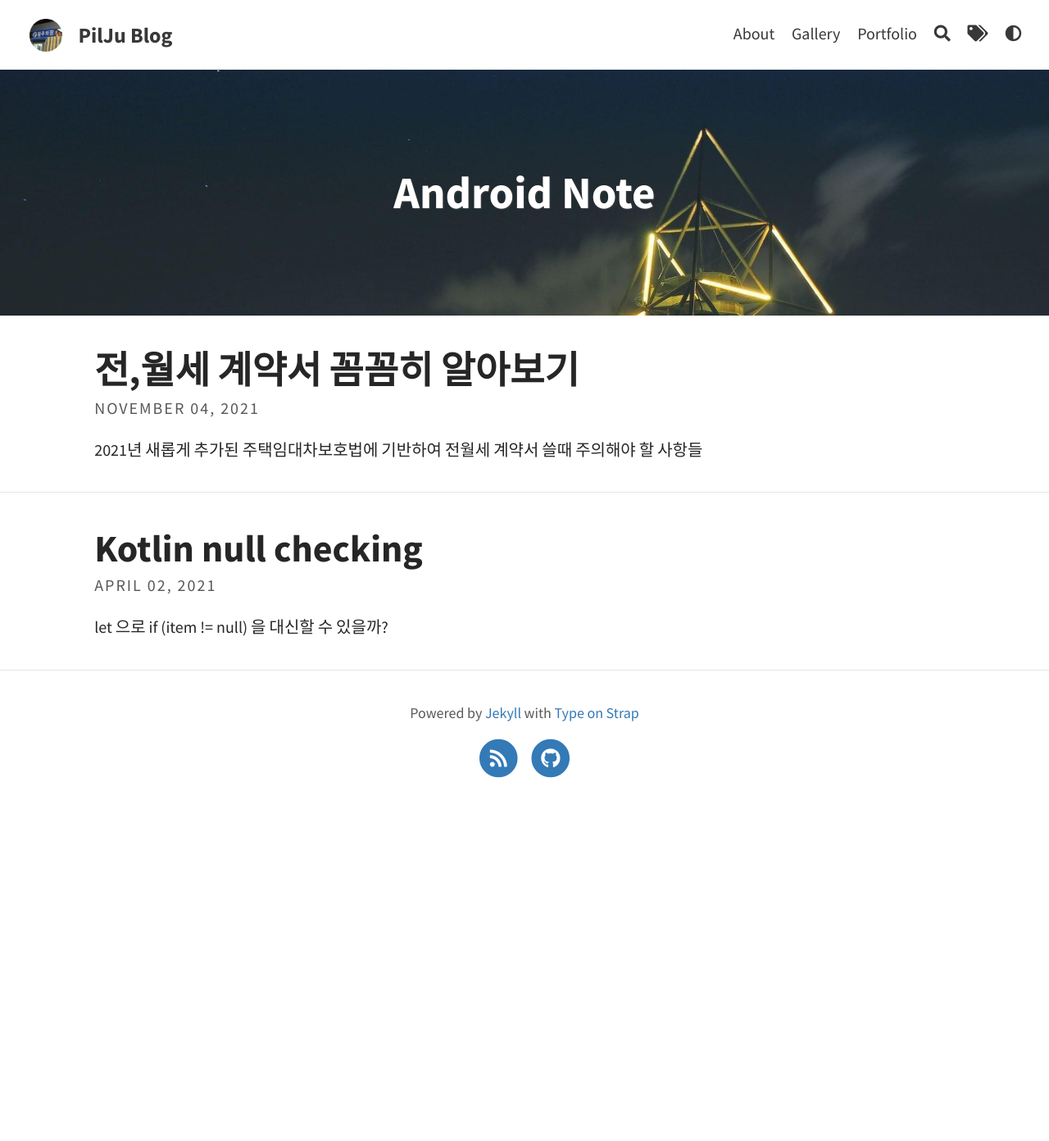
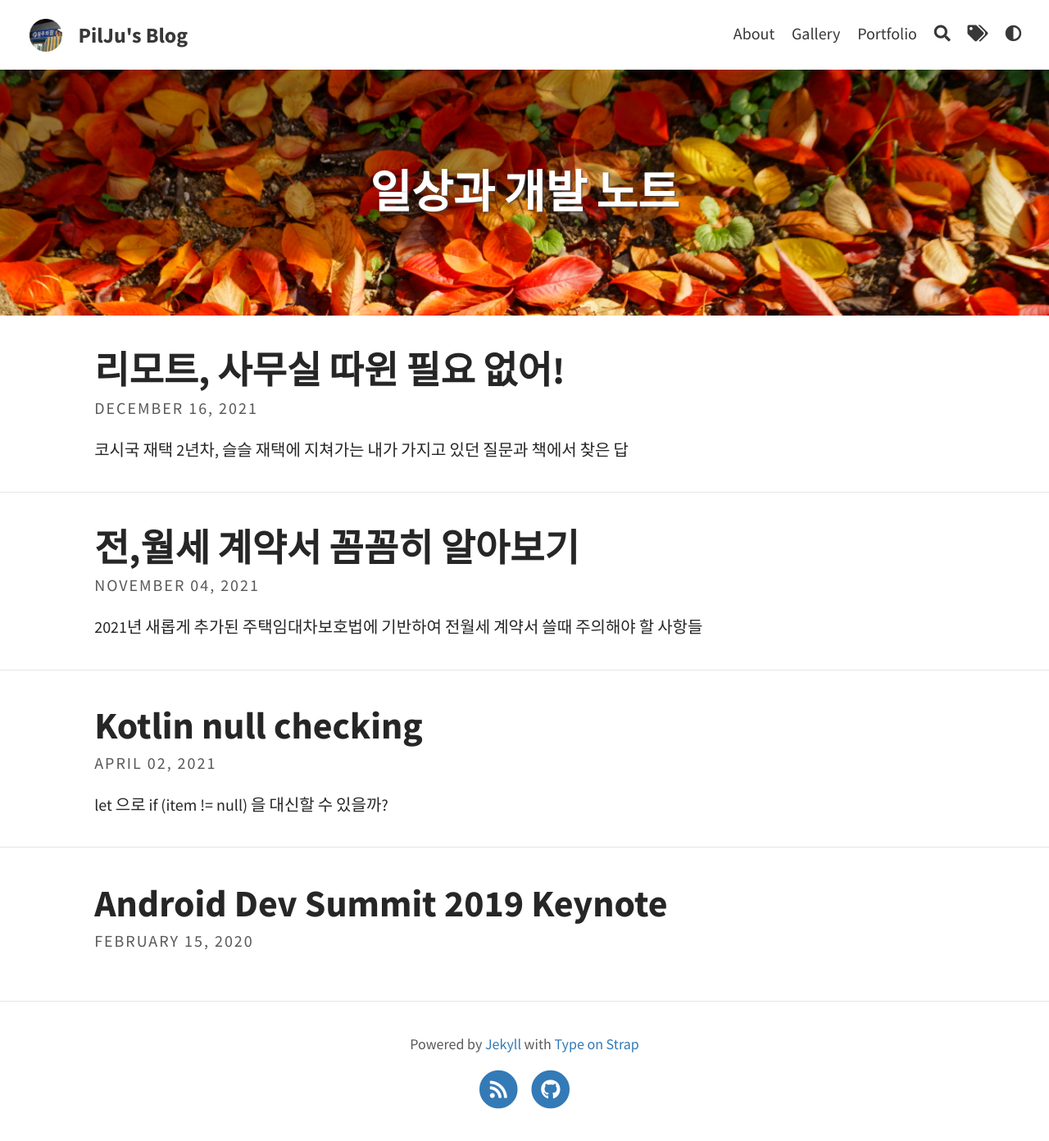
Before and after one commit to Veronikapj/veronikapj.github.io, a Jekyll site: the page built from index.html, in a window 1280 px wide. Shown: the whole page at 82% size. Built offline with Jekyll 4.4.1, drawn with Linux system fonts in a browser that asks for light colours; the list of posts is cut into pages by our own code; before the commit the page ends 988 px from its top, so only the background shows below that; some of the changed lines change nothing that is shown.

Commit message:
12.16 책리뷰 추가

```diff
--- a/_config.yml
+++ b/_config.yml
@@ -3,15 +3,15 @@ baseurl: ""
 url: "https://veronikapj.github.io"
 
 # THEME-SPECIFIC CONFIGURATION
-title: PilJu Blog                                  # site's title
-description: "안드로이드 관련 자료 노트"      # used by search engines
+title: PilJu's Blog                                  # site's title
+description: "주로 안드로이드 관련 자료 노트와 일상"      # used by search engines
 avatar: assets/img/profile.png                         # Empty for no avatar in navbar
 favicon: assets/favicon.ico                             # Icon displayed in the tab
 
 # Header and footer text
 # header_text: Change <code>header_text</code> in <code>_config.yml</code>  # Change Blog header text
-header_text: Android Note
-header_feature_image: assets/img/pexels/triangular.jpeg
+header_text: 일상과 개발 노트
+header_feature_image: assets/img/pexels/leaves.jpeg
 footer_text: >
   Powered by <a href="https://jekyllrb.com/">Jekyll</a> with <a href="https://github.com/sylhare/Type-on-Strap">Type on Strap</a>
 
@@ -42,10 +42,10 @@ paginate: 5
 paginate_path: "/blog/page:num"
 
 # PORTFOLIO
-collections:
-  portfolio:
-    output: true
-    permalink: /:collection/:name
+# collections:
+#   portfolio:
+#     output: true
+#     permalink: /:collection/:name
 
 # BUILD SETTINGS
 sass:
--- /dev/null
+++ b/_posts/2020-02-15-Android-DevSummit2019-Keynote.md
@@ -0,0 +1,100 @@
+---
+layout: post
+title: Android Dev Summit 2019 Keynote
+tags: [Android, Sessions]
+---
+
+![image](https://user-images.githubusercontent.com/360685/146335526-c969e712-83ae-4dab-84a2-3648aec23cdb.png)
+
+### 안드로이드 앞으로 10년 5가지 방향
+
+1. Helpful innovation
+
+    응급 위치 서비스 지원
+
+    동적 디스플레이 : 더 큰 화면에서 앱 연속성을 경험할 수 있게
+
+2. Updatability
+
+    오픈 소스, 많은 제조사에서 오는 조각화를 좀 더 일관되게
+
+    사용자가 현재 가지고 있는 디바이스의 업데이트 가능성을 높일 것
+
+3. Security
+
+    데이터 보호
+
+4. Privacy
+
+    사용자가 더 많은 제어권을 가지게 된다.
+
+    백그라운드 활동 제한, 광고 팝업 차단
+
+    기술 프라이버시는 중요하다
+
+5. Great developer experiences
+
+    Kotlin :  자바보다 더 적은 코드로
+
+    Jetpack Compose : 새로운 UI 툴킷
+
+
+![image](https://user-images.githubusercontent.com/360685/146335667-bcada5d9-ae60-4671-a483-b7537c1b6b92.png)
+
+
+### Modern Android Development
+
+### Modern Distribution Channel
+
+### Modern OS
+
+개발자들은 구글에서, 앱을 개발할 때 올바른 길을 제시 하기를 원한다.
+
+가장 빠르고 쉬운 개발을 위해 제안함.
+
+ - Kotlin, Compose
+
+ - 툴, 개발도구, 배포
+
+1. Kotlin
+
+    Kotlin: Associate Android Developer Certification
+
+    Kotlin Playground
+
+2. Jetpack
+
+    벤치마킹, 뷰바인딩, 카메라X, Compose
+
+3. Android Studio 4.0
+
+    Jetpack Compose 툴킷
+
+    모션 에디터 : 애니메이션 제작
+
+    라이브 레이아웃 인스펙터
+
+    코틀린 라이브 템플릿
+
+4. Play Store - 플랫폼으로서
+
+    퍼미션 추가
+
+    자녀 보호, 가족 정책 업데이트
+
+    앱 개발자가 어떤 SDK가 안전한지 알 수 있게
+
+    앱 번들 - 개발자가 앱 콘솔에 액세스 하지 않고, 아티펙트에 액세스
+
+    ![image](https://user-images.githubusercontent.com/360685/146335748-00fdd990-8575-43f7-bccd-afd04163dc72.png)
+
+
+    사전 등록 : 게임
+
+    Play Pass 499 달러 : 유료앱 프리패스
+
+    개발자들에게 공정하게 나눌 수 있는 정책 마련할 것
+
+
+### 영상링크
+link: https://youtu.be/5jJ-e278BFY
--- /dev/null
+++ b/_posts/2021-12-16-remote-work.md
@@ -0,0 +1,69 @@
+---
+layout: post
+title: 리모트, 사무실 따윈 필요 없어!
+color: rgb(235,234,37)
+tags: [book, 재택근무]
+---
+## 코시국 재택 2년차, 슬슬 재택에 지쳐가는 내가 가지고 있던 질문과 책에서 찾은 답
+
+위키미디어 / 제이슨 프리드, 데이빗 하이네마이어 한슨 지음, 임정민 옮김
+
+![image](https://user-images.githubusercontent.com/360685/146336565-85ac57b8-d679-409e-ba87-60dcbcde9909.png)
+
+
+1. 모두 모여서 하는 "공통된" 업무시간이 필요할까?
+    > 9시부터 5시까지 일한다는 생각을 버려라, 팀 동료들과 비동기로 협업하는 것은 조금 시간이 걸리고 연습이 필요하다. 하지만 머지 않아 중요한 것은 시간표가 아니라 업무를 완료하는 것임을 깨닫게 될 것이다. -25p
+    > 4 시간정도 일하는 시간 중첩은 필요하다 -89p
+
+2. 사무실은 필요 없어지는 걸까?
+    > 모든 직원이 한 곳에 모여서 일할 필요가 없다는 뜻이지, 반드시 각자 집에서 일해야 한다는 의미도 아니다. .. 중략 .. 사무실은 필요품이 아니라 사치품이다.
+
+3. "게으름" 때문에 실행하지 못한다?
+    > 외부 전문가의 도움을 받아야 하는 업무는 회사 밖에서 수행되며, 경영진의 직접적인 통제 밖에서 일어나고 있다는 사실이다. 하지만 효율적으로 업무가 진행되고 있다는 것에 의심의 여지가 없다. .. 중략 .. 이렇게 외부인들에게 신뢰를 보이던 회사가 "내부인"들을 신뢰하는데 어려움을 겪는 이유는 무엇인가?
+    -> 집에서 온종일 비디오 게임이나 인터넷 서핑을 하고 싶다면, 사무실 책상에서도 그럴 수 있다. 사무실 출근이 생산성을 보장하지 못한다.
+
+    > 같은 사무실에서 몇 발자국 떨어져 있는 동료에게 이메일을 보내는 것도 효율적이지 않다. 사무실로 출근하지만 원격 근무 처럼 일한다.
+
+4. 지금 당장 대답이 필요해! 늘어가는 미팅?
+    > 서로 같은 사무실에 있을 때는 시도 때도 없이 방해하기 쉽다. 이러한 환경에서 일하는 것에 익숙해지면 궁금한 것이 생길 때마다 바로 답을 얻을 수 없는 업무 환경에서 일한 다는 것을 상상하기 쉽지 않다. -> 모든 질문이 즉각적인 대답을 요구하지는 않는다. -p74
+
+    > 다음에 무슨 일을 해야 하지? 내일 쓸 발표 자료는? 등등 세세한 궁금증에 대해서 모두가 같은 시간에 같은 사무실에 앉아서 일할 때는 바로 해결할 수 있다. 하지만 원격 근무를 할 때는 업무 흐름 체계가 잘 갖춰져 있지 않으면 해매기 쉽다 -> 모두에게 정보를 공유하라, 중요한 자료일수록 공유해서 누군가 그 자료를 구하려고 이리저리 물어보고 기다리게 하지 말아야 한다. -96p
+
+    > 7명이 1시간동안 회의 한다면, 7시간 생산성을 희생하는 것이다. 미팅 전에 목적성 있고, 요점만 간단히 하자. 이메일 등으로 남기면 나중에 찾아보기도 쉽다 -112p
+
+5. 업무 방해?
+    > 매일 동료들과 교류하는 대신 가족들과 가까이 지낼 수 있는 것은 좋은 대안이다. 동료들보다 가족이 더 편안한 것은 당연하다. 업무시간 중 가끔 방해를 하는 사람이 있다면 회사 동료이기보다는 가족인 편이 더 낫지 않겠는가? -224p
+
+6. 그러면 이제 친화력은 필요 없을까?
+    > 원격에서 더욱 중요해진다. 이메일, 텍스트로 이루어지는 환경에서 서로에 대한 배려가 없다면 좋지 않은 감정이 생기기 쉽다. 감정은 전염된다.
+
+7. 밀실 공포증, 8시간 온종일 일을 해야 하는 걸까?
+    > 누구나 중간에 휴식이 필요하고, 팀원가 같이 잠시 쉬는 것도 도움이 된다. .. 시간낭비라고 생각되지만, 이는 동료들과 유대감을 만들기 위한 필요한 낭비다. 어쩌면 이런 낭비가 필요하다. -99p
+    > 온라인에서 아무리 이야기해도 실제 사람들과의 교류만큼 좋을 수는 없다. 동료 대신에 가족들과 좀 더 시간을 보내는게 보람 있지 않을까? 내 근처의 '사람'들과 교류해보도록 하자. 원격근무는 집에서 책상 앞에 묶여 있는 것이 아니다.
+
+8. 회사 정보에서 멀어지는 것 같다? 소외될지도 모른다는 두려움?
+    > 회사 전체의 유대감을 만들고 앞으로 어떻게 될지에 대한 정보를 공유하려면 구성원 모두가 같은 정보를 공유 해야한다.
+    > 이번주 스크럼과 같은 형태로 구성원 모두는 이번 주와 다음 주에 무슨 일을 하는지 간략하게 올린다. 사람은 누구나 동료를 실망시키지 말아야겠다는 본능이 있어서 자신의 진도가 시각적으로 보여지게 되면 더욱 열심히 하게 된다. -101p
+    > 회사에서 소외되지 않는 방법은 일을 잘하면 된다.
+
+9. 성과와 평가?
+    > 온종일 서로를 볼 수 없다면 그 사람을 평가할 수 있는 방법은 그 사람의 업무 결과물뿐이다. -104p
+
+10. 월화수목금금금
+    > 일과 생활의 균형을 제대로 관리하지 않는다면 정말 자유가 속박이 될 수 있다. 관리자는 직원들이 업무를 시간 맞춰 못해날까 두려워하지만, 사실은 '너무 많은' 일을 해낸다는 것이 숨겨진 위험이다.
+    건강한 업무 규칙을 위해서, '업무 성과가 좋았던 날' 을 생각해보자. 매일 업무를 마치면서 스스로에게 오늘은 업무 성과가 어땠는지 생각해본다. 대답이 '아니오' 라면 5why 를 물어보자.
+    온라인에 접속하면 누군가는 일하고 있다. 업무가 취미가 되지 않도록 주의하자. 관리자는 일과 휴식을 균형을 맞추는 분위기를 조성하는데 책임이 있다. 이들이 너무 오랜 시간 일하는 모습을 보이면 업무를 과도하게 많이 하는 문화를 만들기 때문이다. -196p
+
+11. 확찐자의 증가
+    > 재택의 복지로서, 온라인 퍼스널 트레이너 제공 또는 집 근처 피트니스에 등록하도록 매월 100달러 지원 등
+
+12. 사는 지역에 따라 월급이 다르다?
+    > 생활비가 더 적게 드는 도시에 사는 사람을 채용하고 싶을 수 있다. '캔자스에 사는 사람을 채용하면 뉴욕에 있는 사람보다 월급을 적게 줘도 될 거야'라고 생각하기보다는, '캔자스에 사는 사람에게 뉴욕 수준의 월급을 주면 유능한 인재를 뽑을 수 있고 그 사람도 자부심이 높아질거야' 가 맞다.
+    ..사업주가 월급을 덜 주려고 하는 것을 방관해서는 안된다. 같은 일에는 동등한 급여를 달라는 충분히 그럴만한 이유가 있는 것이다. 시골 지역에 산다는 이유를 등급이 낮은 취급을 받는 것을 내버려 둔다면 다른 온갖 방법으로도 같은 취급을 받을 가능성을 열어두는 것이다. -155p
+
+13. 원격 근무를 잘하기 위해서
+    > 오픈소스 프로젝트는 많은 개발자가 비동기로 참여해도 잘 굴러간다.
+        1. 글쓰기 실력을 높이자
+        2. 개인이 흥미로울 수 있는 주제가 중요하다.
+        3. 모든 것을 공개하라
+        4. 가끔 만나라
```
Also changed, not shown: assets/img/pexels/duckie.jpeg (added), assets/img/pexels/leaves.jpeg (added), assets/img/pexels/night.jpeg (added), 1 other file.
